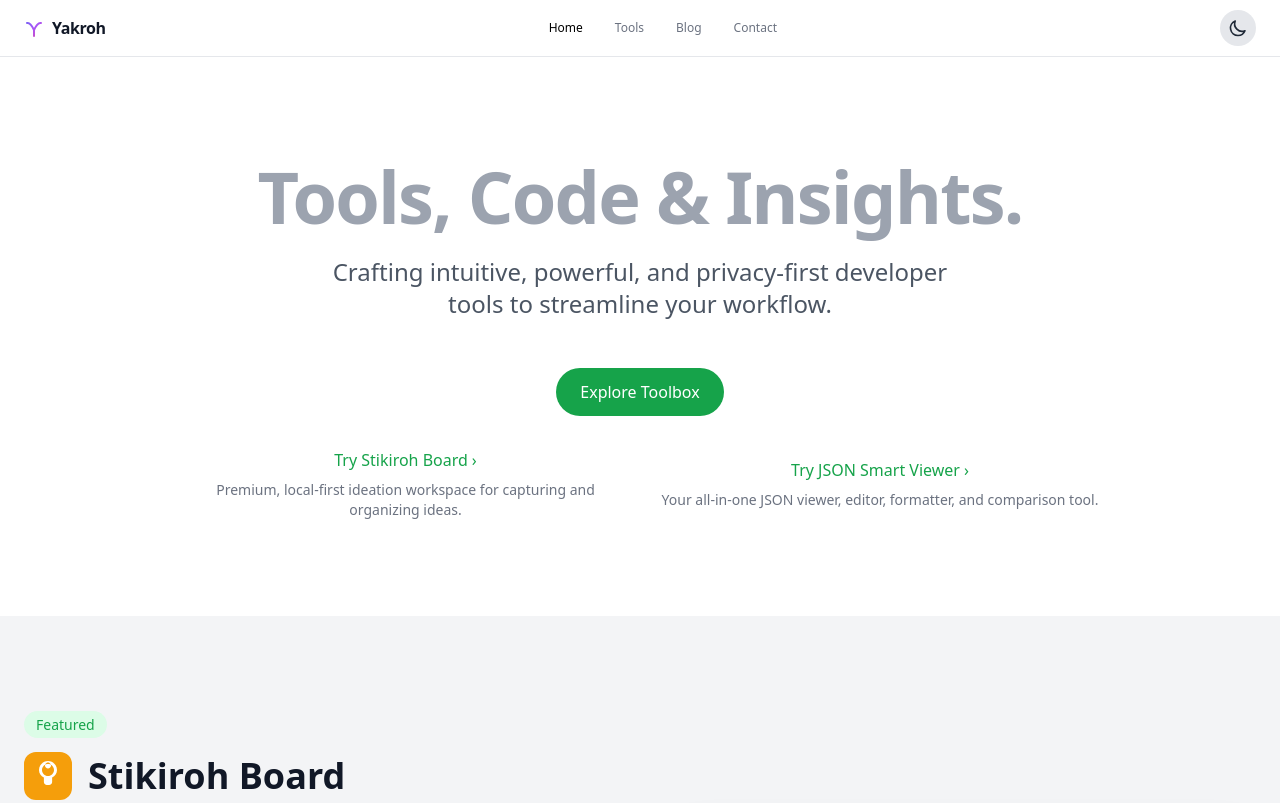
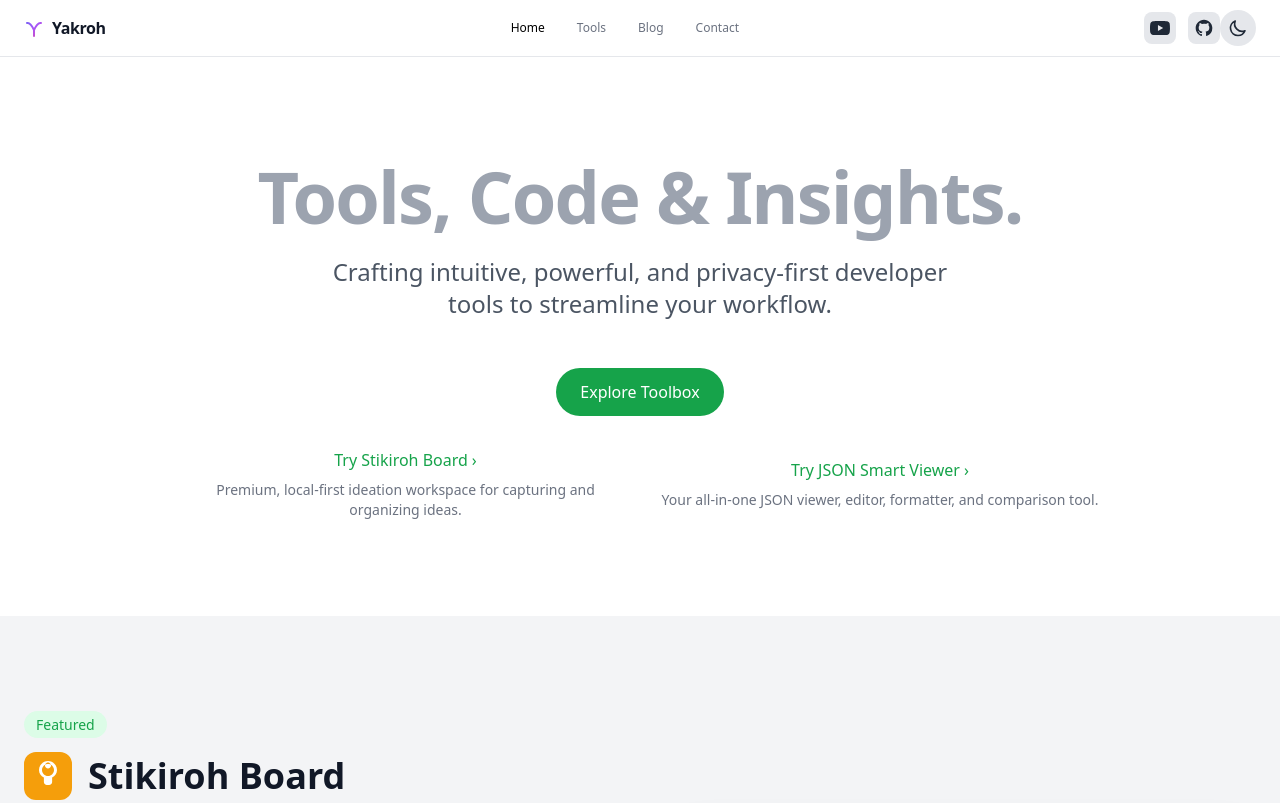
Before and after one commit to sandeepkulur/yakroh, an Astro site: page / in a window 1280 px wide. Shown: the top 803 px of the page. Built offline with nearby package versions, Linux system fonts and the light colour scheme; Astro itself is replaced by a stand-in of ours.

Commit message:
header icons

```diff
--- a/src/components/Header.astro
+++ b/src/components/Header.astro
@@ -43,7 +43,13 @@ const currentPath = pathname.slice(1); // remove the first "/"
       </a>
     </div>
 
-    <div class="flex items-center space-x-4">
+    <div class="flex items-center space-x-3">
+      <a href="https://www.youtube.com/@yakroh" class="w-8 h-8 bg-gray-200 dark:bg-[#3d3d3f] rounded-lg flex items-center justify-center text-gray-800 dark:text-[#f5f5f7] hover:bg-[#ff0000] hover:text-white transition-colors" aria-label="YouTube">
+        <svg class="w-5 h-5" fill="currentColor" viewBox="0 0 24 24"><path fill-rule="evenodd" d="M23.498 6.186a3.016 3.016 0 0 0-2.122-2.136C19.505 3.545 12 3.545 12 3.545s-7.505 0-9.377.505A3.017 3.017 0 0 0 .502 6.186C0 8.07 0 12 0 12s0 3.93.502 5.814a3.016 3.016 0 0 0 2.122 2.136c1.871.505 9.376.505 9.376.505s7.505 0 9.377-.505a3.015 3.015 0 0 0 2.122-2.136C24 15.93 24 12 24 12s0-3.93-.502-5.814zM9.545 15.568V8.432L15.818 12l-6.273 3.568z" clip-rule="evenodd"></path></svg>
+      </a>
+      <a href="https://github.com/yakroh" class="w-8 h-8 bg-gray-200 dark:bg-[#3d3d3f] rounded-lg flex items-center justify-center text-gray-800 dark:text-[#f5f5f7] hover:bg-gray-700 hover:text-white transition-colors" aria-label="GitHub">
+        <svg class="w-5 h-5" fill="currentColor" viewBox="0 0 24 24"><path fill-rule="evenodd" d="M12 2C6.477 2 2 6.484 2 12.017c0 4.425 2.865 8.18 6.839 9.504.5.092.682-.217.682-.483 0-.237-.008-.868-.013-1.703-2.782.605-3.369-1.343-3.369-1.343-.454-1.158-1.11-1.466-1.11-1.466-.908-.62.069-.608.069-.608 1.003.07 1.531 1.032 1.531 1.032.892 1.53 2.341 1.088 2.91.832.092-.647.35-1.088.636-1.338-2.22-.253-4.555-1.113-4.555-4.951 0-1.093.39-1.988 1.029-2.688-.103-.253-.446-1.272.098-2.65 0 0 .84-.27 2.75 1.026A9.564 9.564 0 0112 6.844c.85.004 1.705.115 2.504.337 1.909-1.296 2.747-1.027 2.747-1.027.546 1.379.202 2.398.1 2.651.64.7 1.028 1.595 1.028 2.688 0 3.848-2.339 4.695-4.566 4.943.359.309.678.92.678 1.855 0 1.338-.012 2.419-.012 2.747 0 .268.18.58.688.482A10.019 10.019 0 0022 12.017C22 6.484 17.522 2 12 2z" clip-rule="evenodd"></path></svg>
+      </a>
       <ThemeToggle client:load />
     </div>
   </nav>
```
